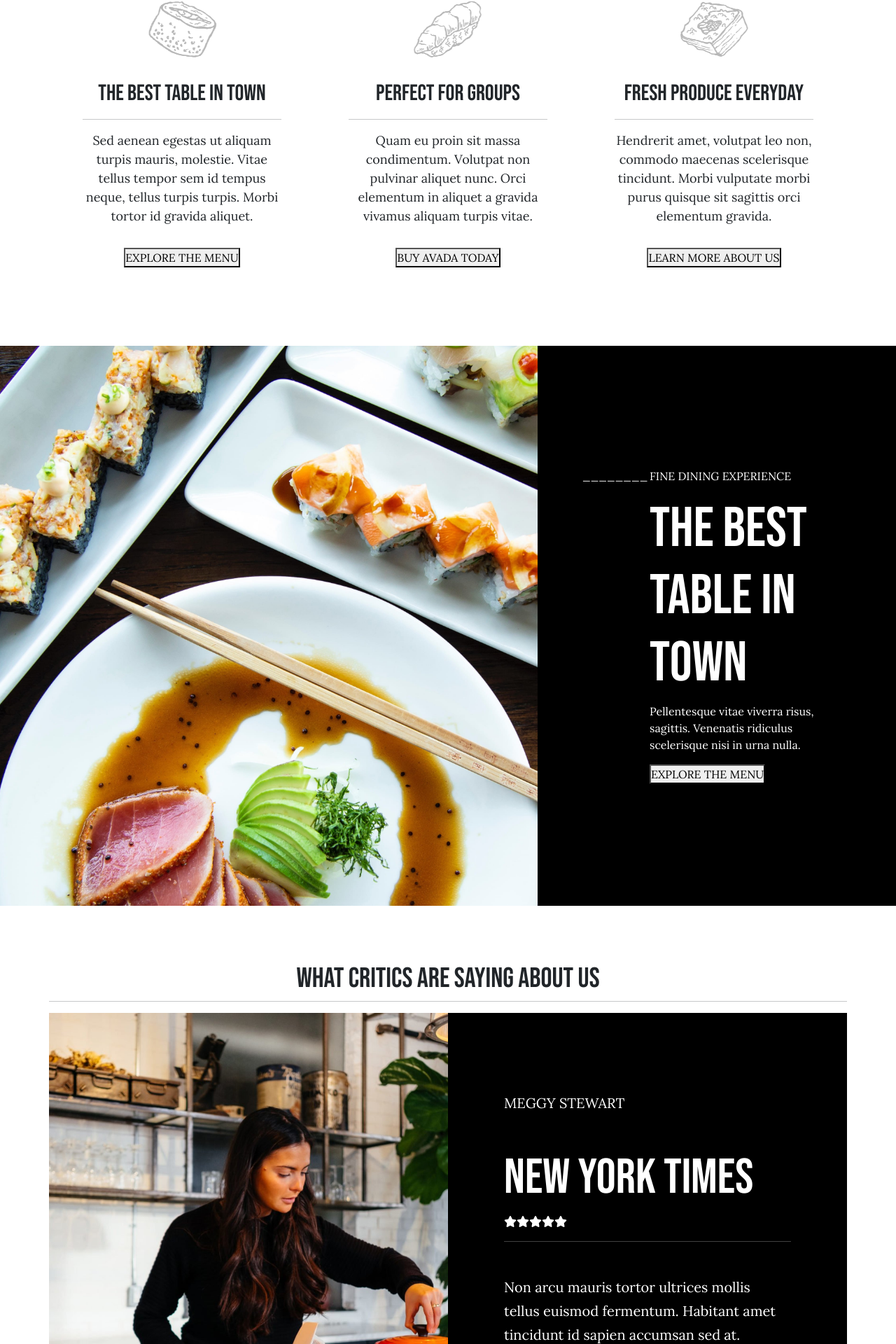
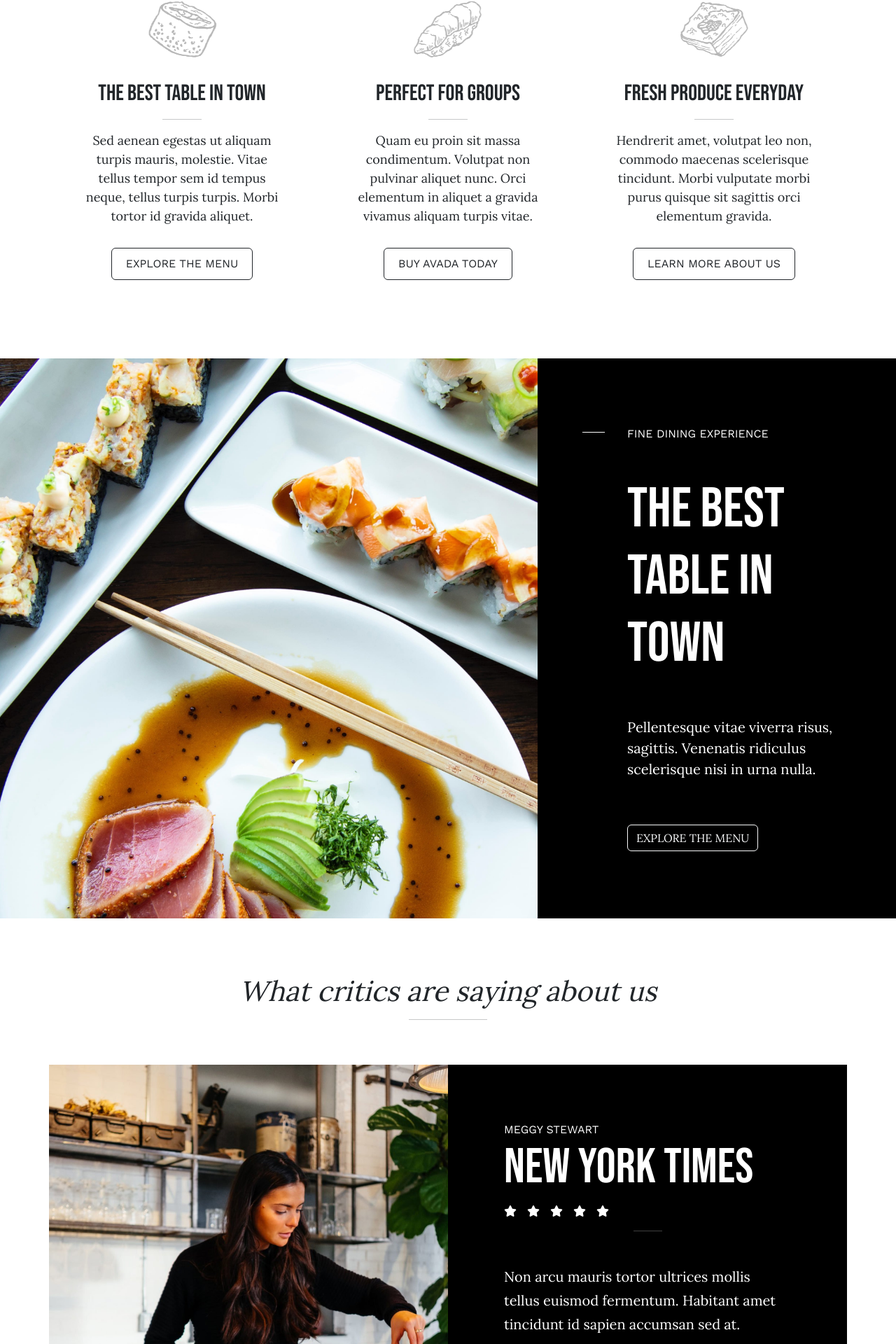
Before and after one commit to dunzolo/proj-html-vuejs, a Vue app: page / in a window 1280 px wide. Shown: the part 2103-4023 px from the top of the page at 70% size. Built offline with nearby package versions, Linux system fonts and the light colour scheme.

Commit message:
fixed style first section AppMain

```diff
--- a/src/components/AppJumbotron.vue
+++ b/src/components/AppJumbotron.vue
@@ -17,7 +17,6 @@ export default {
                         <h1>FINE DINING EXPERIENCE</h1>
                         <p>Pellentesque vitae viverra risus, sagittis. Venenatis ridiculus scelerisque nisi in urna nulla. Sit tempor a et nisl, ac felis.</p>
                         <button class="btn btn-outline-light">BUY AVADA TODAY</button>
-
                     </div>
                 </div>
             </div>
--- a/src/components/AppMain.vue
+++ b/src/components/AppMain.vue
@@ -34,21 +34,21 @@ export default {
                     <h2>The best table in town</h2>
                     <hr>
                     <p>Sed aenean egestas ut aliquam turpis mauris, molestie. Vitae tellus tempor sem id tempus neque, tellus turpis turpis. Morbi tortor id gravida aliquet.</p>
-                    <button>EXPLORE THE MENU</button>
+                    <button class="btn btn-outline-dark">EXPLORE THE MENU</button>
                 </div>
                 <div class="col-4">
                     <img class="icon" src="/sushi-2.png" alt="">
                     <h2>Perfect For Groups</h2>
                     <hr>
                     <p>Quam eu proin sit massa condimentum. Volutpat non pulvinar aliquet nunc. Orci elementum in aliquet a gravida vivamus aliquam turpis vitae.</p>
-                    <button>BUY AVADA TODAY</button>
+                    <button class="btn btn-outline-dark">BUY AVADA TODAY</button>
                 </div>
                 <div class="col-4">
                     <img class="icon" src="/sushi-3.png" alt="">
                     <h2>Fresh produce everyday</h2>
                     <hr>
                     <p>Hendrerit amet, volutpat leo non, commodo maecenas scelerisque tincidunt. Morbi vulputate morbi purus quisque sit sagittis orci elementum gravida.</p>
-                    <button>LEARN MORE ABOUT US</button>
+                    <button class="btn btn-outline-dark">LEARN MORE ABOUT US</button>
                 </div>
             </div>
         </div>
@@ -57,29 +57,29 @@ export default {
             <div class="image-full"></div>
             <div class="caption-right">
                 <div class="container">
-                    <div class="col-3">
-                        <span>________</span>
+                    <div class="col-2">
+                        <div class="line"></div>
                     </div>
-                    <div class="col-9">
-                        <p>FINE DINING EXPERIENCE</p>
+                    <div class="col-10">
+                        <span class="font-work-sans">FINE DINING EXPERIENCE</span>
                         <h1>THE BEST TABLE IN TOWN</h1>
                         <p>Pellentesque vitae viverra risus, sagittis. Venenatis ridiculus scelerisque nisi in urna nulla.</p>
-                        <button>EXPLORE THE MENU</button>
+                        <button class="btn btn-outline-light">EXPLORE THE MENU</button>
                     </div>
                 </div>
             </div>
         </div>
         <!-- third section -->
         <div id="third-section" class="container">
+            <h1 class="title">What critics are saying about us</h1>
+            <hr>
             <div class="row">
-            <h1 class="text-center">What critics are saying about us</h1>
-            <hr>
                 <div class="col-6">
                     <img src="/blog72x-1200x1375.jpg" alt="">
                 </div>
                 <div class="col-6">
                     <div class="container bg-black">
-                        <p>MEGGY STEWART</p>
+                        <span class="font-work-sans">MEGGY STEWART</span>
                         <h1>NEW YORK TIMES</h1>
                         <div>
                             <i class="fa-solid fa-star"></i>
@@ -95,7 +95,7 @@ export default {
                         <p>
                             Mmalesuada ullamcorper amet. Pretium pretium dignissim nisi.
                         </p>
-                        <button>READ FULL ARTICLE</button>
+                        <button class="btn btn-outline-light">READ FULL ARTICLE</button>
                     </div>
                 </div>
             </div>
@@ -124,7 +124,7 @@ export default {
                 <div class="col-6 ps-4">
                     <div class="image-right">
                         <div class="container">
-                            <p>PATRICK MONROE</p>
+                            <span>PATRICK MONROE</span>
                             <h1>GLOBE AND MAIL</h1>
                             <div>
                                 <i class="fa-solid fa-star"></i>
@@ -325,6 +325,11 @@ export default {
     .col-4 {
         padding: 0 3rem 7rem;
 
+        hr {
+            width: 20%;
+            margin: 1rem auto;
+        }
+
         p {
             font-size: 18px;
             padding-bottom: 1rem;
@@ -332,6 +337,11 @@ export default {
 
         .icon {
             padding: 2rem;
+        }
+
+        .btn {
+            font-family: 'Work Sans', sans-serif;
+            padding: 10px 20px;
         }
     }
 }
@@ -363,8 +373,25 @@ export default {
             display: flex;
             padding: 4rem;
 
+            .line {
+                width: 50%;
+                height: 1px;
+                background-color: white;
+                margin-top: 10px;
+            }
+
             h1 {
                 font-size: 80px;
+                padding: 3rem 0;
+            }
+
+            p {
+                font-size: 20px;
+                padding-bottom: 3rem;
+            }
+
+            .font-work-sans {
+                font-family: 'Work Sans', sans-serif;
             }
         }
     }
@@ -373,8 +400,20 @@ export default {
 
 #third-section {
 
+    .title {
+        font-family: 'Lora', serif;
+        font-style: italic;
+        padding-top: 5rem;
+        text-align: center;
+    }
+
+    hr {
+        width: 10%;
+        margin: 1rem auto
+    }
+
     .row {
-        padding-top: 5rem;
+        padding-top: 3rem;
 
         .image-left {
             background-image: linear-gradient(black, transparent), url('/info52x.jpg');
@@ -414,6 +453,19 @@ export default {
 
             .container {
                 padding: 5rem;
+
+                i {
+                    padding-right: 15px;
+                }
+
+                .btn {
+                    font-family: 'Work Sans', sans-serif;
+                    padding: 10px 20px;
+                }
+
+                .font-work-sans {
+                    font-family: 'Work Sans', sans-serif;
+                }
             }
         }
     }
```
